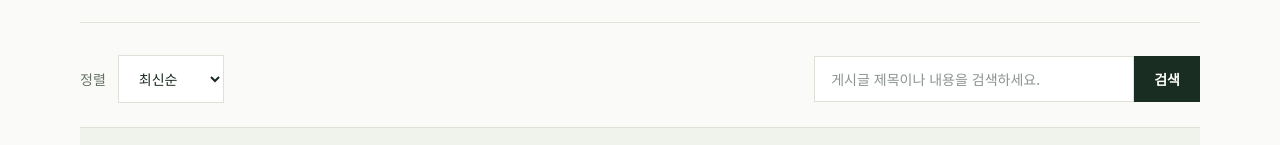
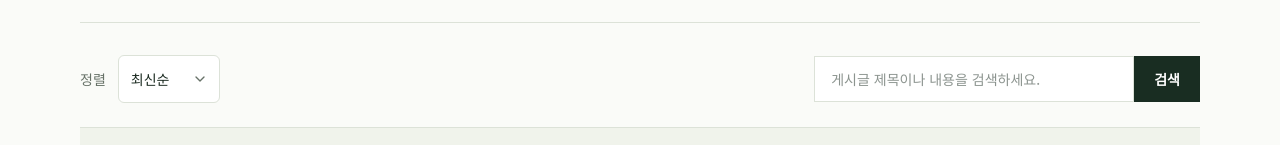
Before and after one commit to Spharos8th-Nirvana/nirvana-frontend, a Next.js app: page /community in a window 1280 px wide. Shown: the part 655-800 px from the top of the page. Built offline with nearby package versions, Linux system fonts and the light colour scheme.

Commit message:
fix(frontend): 커뮤니티와 사찰 선택박스를 공통 SelectField로 통일

```diff
--- a/src/features/community/components/molecules/CommunityPostControls.tsx
+++ b/src/features/community/components/molecules/CommunityPostControls.tsx
@@ -1,3 +1,5 @@
+import SelectField from "@/shared/components/ui/SelectField";
+
 type CommunityPostControlsProps = {
   categories: string[];
   selectedCategory: string;
@@ -44,15 +46,14 @@ export default function CommunityPostControls({
           <label htmlFor="community-sort" className="text-sm text-muted">
             정렬
           </label>
-          <select
+          <SelectField
             id="community-sort"
             value={sortType}
             onChange={(event) => onSortChange(event.target.value as "latest" | "popular")}
-            className="border border-border bg-white px-4 py-3 text-sm text-ink outline-none focus:border-primary"
           >
             <option value="latest">최신순</option>
             <option value="popular">베스트순</option>
-          </select>
+          </SelectField>
         </div>
 
         <form
--- a/src/features/temple/components/organisms/TemplePrograms.tsx
+++ b/src/features/temple/components/organisms/TemplePrograms.tsx
@@ -3,6 +3,7 @@
 import { useState } from "react";
 import Link from "next/link";
 import type { Program } from "@/features/program/data/programs";
+import SelectField from "@/shared/components/ui/SelectField";
 
 type TempleProgramsProps = {
   programs: Program[];
@@ -26,18 +27,18 @@ export default function TemplePrograms({ programs }: TempleProgramsProps) {
           프로그램 종류
         </label>
 
-        <select
+        <SelectField
           id="program-category"
           value={selectedCategory}
           onChange={(e) => setSelectedCategory(e.target.value)}
-          className="w-full max-w-xl rounded-sm border border-border bg-white px-5 py-4 text-sm text-ink outline-none focus:ring-2 focus:ring-primary"
+          wrapperClassName="w-full max-w-xl"
         >
           {categories.map((category) => (
             <option key={category} value={category}>
               {category === "전체" ? "종류 선택" : category}
             </option>
           ))}
-        </select>
+        </SelectField>
       </div>
 
       {/* 프로그램 목록 */}
--- a/src/features/temple/components/organisms/TempleReviews.tsx
+++ b/src/features/temple/components/organisms/TempleReviews.tsx
@@ -2,6 +2,7 @@
 
 import { useMemo, useState } from "react";
 import type { TempleReview } from "@/features/temple/data/temple-reviews";
+import SelectField from "@/shared/components/ui/SelectField";
 
 type TempleReviewsProps = {
   reviews: TempleReview[];
@@ -36,18 +37,18 @@ export default function TempleReviews({ reviews }: TempleReviewsProps) {
           >
             체험 종류
           </label>
-          <select
+          <SelectField
             id="review-category"
             value={selectedCategory}
             onChange={(e) => setSelectedCategory(e.target.value)}
-            className="w-full rounded-sm border border-border bg-white px-4 py-3 text-sm text-ink outline-none focus:ring-2 focus:ring-primary"
+            wrapperClassName="w-full"
           >
             {categories.map((category) => (
               <option key={category} value={category}>
                 {category}
               </option>
             ))}
-          </select>
+          </SelectField>
         </div>
 
         <div>
```
